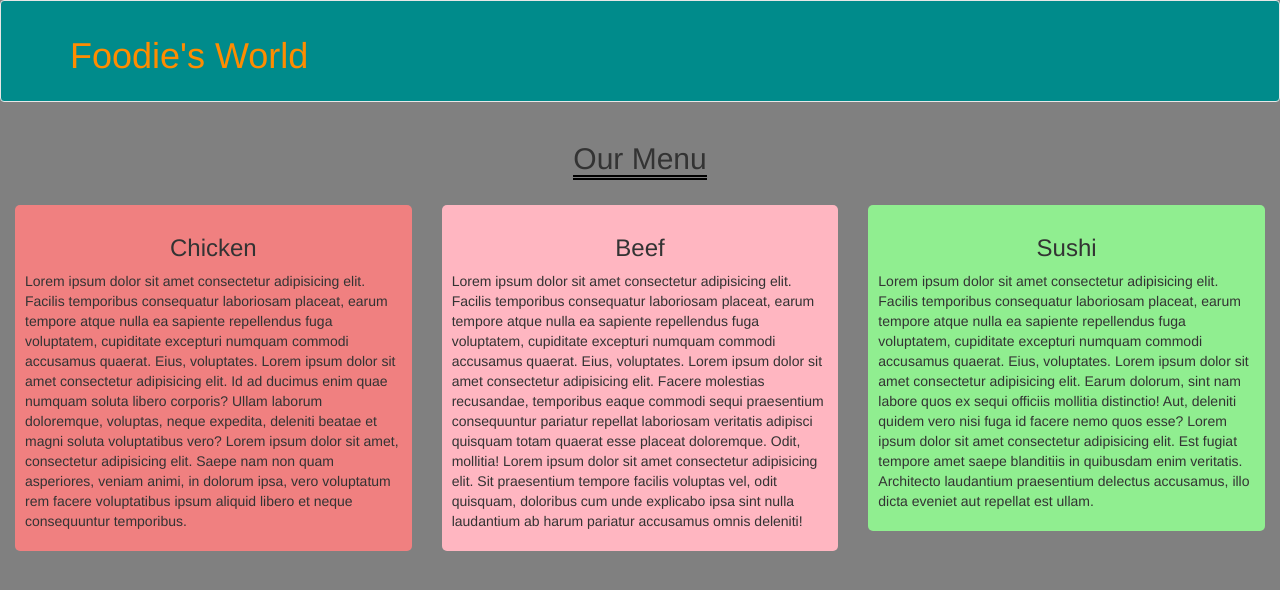
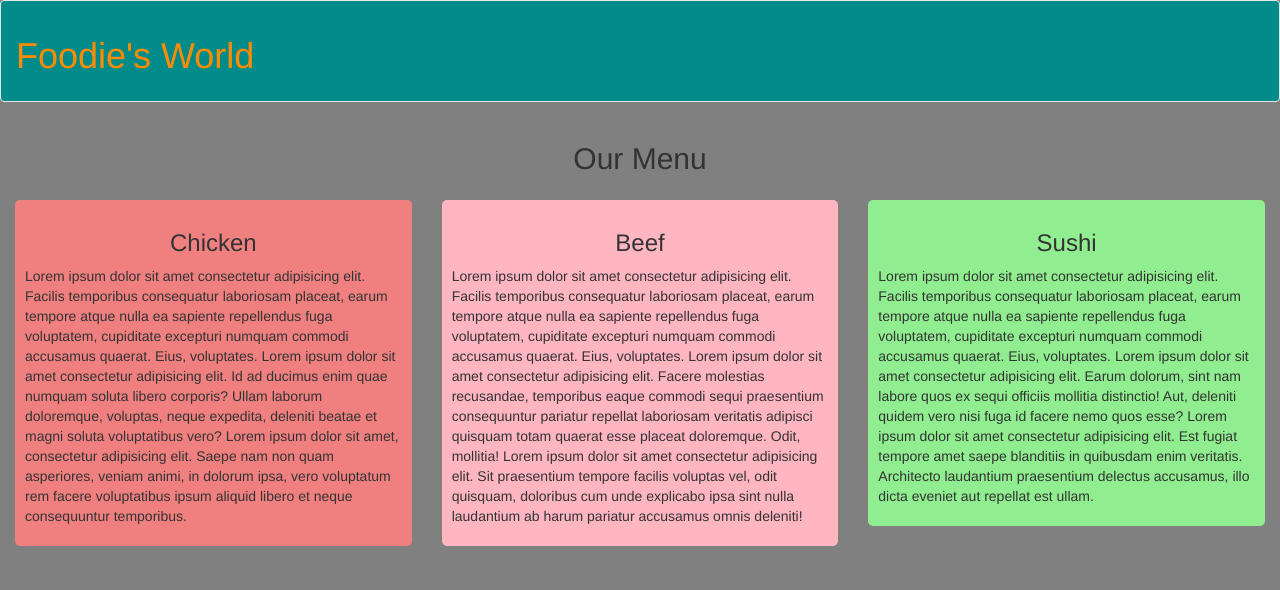
Before and after one commit to chinmaianandh/Coursera_Frontend, a plain HTML site: page Module3_sol/index.html in a window 1280 px wide. Drawn offline with Linux system fonts and the light colour scheme.

Commit message:
Alignment changed

```diff
--- a/Module3_sol/css/style.css
+++ b/Module3_sol/css/style.css
@@ -11,12 +11,6 @@ body {
     color: darkorange;
 }
 
-.heading_menu h2 {
-    margin-left: auto;
-    margin-right: auto;
-    width: fit-content;
-    border-bottom: 5px double black;
-}
 
 .col h3{
     text-align: center;
--- a/Module3_sol/index.html
+++ b/Module3_sol/index.html
@@ -13,7 +13,7 @@
 <body>
   <header>
     <nav id="header-nav" class="navbar navbar-default">
-      <div class="container">
+      <div class="container-fluid">
         <div class="navbar-header">
           <div class="navbar-brand">
             <h1>Foodie's World</h1>
@@ -43,7 +43,7 @@
     <!--div class="jumbotron">
       <img src="images/jumbotron_768.jpg" alt="Picture of restaurant" class="img-responsive visible-xs">
     </div-->
-    <div class="row">
+    <div class="row text-center">
         <div class="heading_menu"><h2>Our Menu</h2></div>
     </div>
     <div class="row">
```
